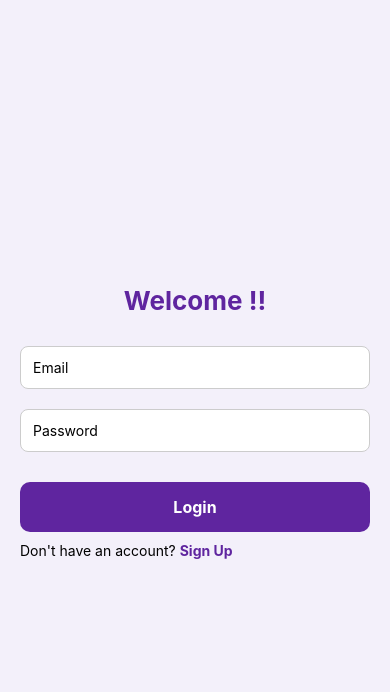
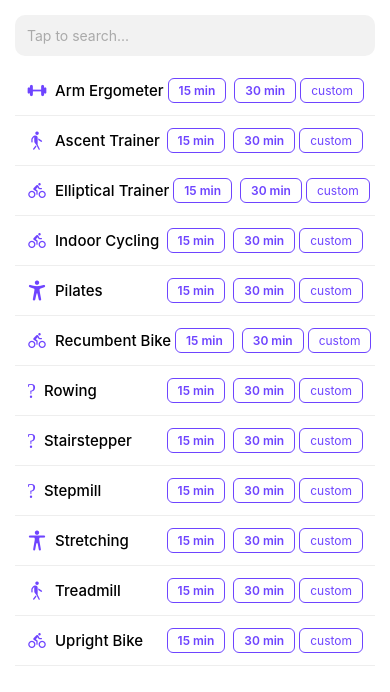
Before and after one commit to robua221/FitFlexApp, a React Native app: screen /ActivityTracker in a window 390 px wide. Shown: the top 692 px of the page. Built offline with nearby package versions, Linux system fonts and the light colour scheme; no server answers.

Commit message:
activity tracker

```diff
--- /dev/null
+++ b/screens/ActivityTrackerScreen.js
@@ -0,0 +1,150 @@
+import React, { useState } from "react";
+import {
+  View,
+  Text,
+  TextInput,
+  StyleSheet,
+  ScrollView,
+  TouchableOpacity,
+  Alert,
+} from "react-native";
+import { Ionicons, MaterialCommunityIcons } from "@expo/vector-icons";
+import { db, auth } from "../firebase/config";
+import { addDoc, collection, serverTimestamp } from "firebase/firestore";
+
+const EXERCISES = [
+  { name: "Arm Ergometer", icon: "barbell" },
+  { name: "Ascent Trainer", icon: "walk" },
+  { name: "Elliptical Trainer", icon: "bicycle" },
+  { name: "Indoor Cycling", icon: "bicycle" },
+  { name: "Pilates", icon: "accessibility" },
+  { name: "Recumbent Bike", icon: "bicycle" },
+  { name: "Rowing", icon: "rowing" },
+  { name: "Stairstepper", icon: "stairs-up" },
+  { name: "Stepmill", icon: "stairs" },
+  { name: "Stretching", icon: "body" },
+  { name: "Treadmill", icon: "walk" },
+  { name: "Upright Bike", icon: "bicycle" },
+];
+
+// ✅ Calories burned per minute (approx)
+const CALORIES_PER_MIN = 8;
+
+export default function ActivityTrackerScreen() {
+  const [search, setSearch] = useState("");
+
+  const handleAddActivity = async (exerciseName, minutes) => {
+    try {
+      const caloriesBurned = minutes * CALORIES_PER_MIN;
+      const user = auth.currentUser;
+
+      if (!user) {
+        Alert.alert("Error", "Please login again.");
+        return;
+      }
+
+      await addDoc(collection(db, "dailyActivity"), {
+        userId: user.uid,
+        exercise: exerciseName,
+        minutes,
+        calories: caloriesBurned,
+        createdAt: serverTimestamp(),
+      });
+
+      Alert.alert(
+        "✅ Activity Added",
+        `${exerciseName} (${minutes} min)\n${caloriesBurned} calories burned`
+      );
+    } catch (error) {
+      console.log(error);
+      Alert.alert("Error", "Could not save activity.");
+    }
+  };
+
+  const filtered = EXERCISES.filter((ex) =>
+    ex.name.toLowerCase().includes(search.toLowerCase())
+  );
+
+  return (
+    <ScrollView style={styles.container}>
+      <TextInput
+        placeholder="Tap to search..."
+        placeholderTextColor="#aaa"
+        style={styles.search}
+        value={search}
+        onChangeText={setSearch}
+      />
+
+      {filtered.map((item, index) => (
+        <View key={index} style={styles.row}>
+          <View style={styles.left}>
+            <Ionicons name={item.icon} size={20} color="#6E44FF" />
+            <Text style={styles.exerciseName}>{item.name}</Text>
+          </View>
+
+          <View style={styles.buttons}>
+            <TouchableOpacity
+              style={styles.timeButton}
+              onPress={() => handleAddActivity(item.name, 15)}
+            >
+              <Text style={styles.timeText}>15 min</Text>
+            </TouchableOpacity>
+
+            <TouchableOpacity
+              style={styles.timeButton}
+              onPress={() => handleAddActivity(item.name, 30)}
+            >
+              <Text style={styles.timeText}>30 min</Text>
+            </TouchableOpacity>
+
+            <TouchableOpacity
+              style={styles.customButton}
+              onPress={() => handleAddActivity(item.name, 45)}
+            >
+              <Text style={styles.customText}>custom</Text>
+            </TouchableOpacity>
+          </View>
+        </View>
+      ))}
+    </ScrollView>
+  );
+}
+
+const styles = StyleSheet.create({
+  container: { flex: 1, padding: 15, backgroundColor: "#fff" },
+  search: {
+    backgroundColor: "#f2f2f2",
+    padding: 12,
+    borderRadius: 10,
+    marginBottom: 10,
+  },
+  row: {
+    flexDirection: "row",
+    padding: 12,
+    backgroundColor: "#fff",
+    borderBottomWidth: 1,
+    borderColor: "#eee",
+    justifyContent: "space-between",
+    alignItems: "center",
+  },
+  left: { flexDirection: "row", alignItems: "center" },
+  exerciseName: { marginLeft: 8, fontSize: 15, fontWeight: "500" },
+  buttons: { flexDirection: "row", alignItems: "center" },
+  timeButton: {
+    borderWidth: 1,
+    borderColor: "#6E44FF",
+    paddingVertical: 4,
+    paddingHorizontal: 10,
+    borderRadius: 6,
+    marginHorizontal: 4,
+  },
+  timeText: { color: "#6E44FF", fontSize: 12, fontWeight: "600" },
+  customButton: {
+    borderWidth: 1,
+    borderColor: "#6E44FF",
+    paddingVertical: 4,
+    paddingHorizontal: 10,
+    borderRadius: 6,
+  },
+  customText: { color: "#6E44FF", fontSize: 12 },
+});
--- a/screens/DashboardScreen.js
+++ b/screens/DashboardScreen.js
@@ -1,34 +1,47 @@
 import React, { useEffect, useState } from "react";
-import { View, Text, StyleSheet, Image, ScrollView } from "react-native";
+import { View, Text, StyleSheet, ScrollView, Image } from "react-native";
 import { auth, db } from "../firebase/config";
-import { collection, getDocs, query, where } from "firebase/firestore";
+import { collection, query, where, getDocs } from "firebase/firestore";
 import { ProgressBar } from "react-native-paper";
 
 export default function DashboardScreen() {
   const [user, setUser] = useState(null);
   const [favoritesCount, setFavoritesCount] = useState(0);
-  const [caloriesBurned, setCaloriesBurned] = useState(420);
-  const [dailyGoal, setDailyGoal] = useState(600);
+  const [caloriesBurned, setCaloriesBurned] = useState(0);
+  const [activityCount, setActivityCount] = useState(0);
+
+  const DAILY_GOAL = 600;
 
   useEffect(() => {
     const currentUser = auth.currentUser;
     setUser(currentUser);
 
-    const fetchFavorites = async () => {
-      if (currentUser) {
-        const q = query(
-          collection(db, "favorites"),
-          where("userId", "==", currentUser.uid)
-        );
-        const snapshot = await getDocs(q);
-        setFavoritesCount(snapshot.size);
-      }
-    };
+    if (!currentUser) return;
 
-    fetchFavorites();
+    fetchFavorites(currentUser.uid);
+    fetchActivities(currentUser.uid);
   }, []);
 
-  const progress = Math.min(caloriesBurned / dailyGoal, 1);
+  const fetchFavorites = async (uid) => {
+    const q = query(collection(db, "favorites"), where("userId", "==", uid));
+    const snapshot = await getDocs(q);
+    setFavoritesCount(snapshot.size);
+  };
+
+  const fetchActivities = async (uid) => {
+    const q = query(collection(db, "dailyActivity"), where("userId", "==", uid));
+    const snapshot = await getDocs(q);
+
+    let totalCalories = 0;
+    snapshot.forEach((doc) => {
+      totalCalories += doc.data().calories || 0;
+    });
+
+    setCaloriesBurned(totalCalories);
+    setActivityCount(snapshot.size);
+  };
+
+  const progress = Math.min(caloriesBurned / DAILY_GOAL, 1);
 
   return (
     <ScrollView style={styles.container}>
@@ -38,25 +51,28 @@ export default function DashboardScreen() {
           style={styles.avatar}
         />
         <View>
-          <Text style={styles.name}>{user?.displayName || "FitFlex User"}</Text>
-          <Text style={styles.email}>{user?.email}</Text>
+          <Text style={styles.name}>{user?.email}</Text>
+          <Text style={styles.email}>FitFlex User</Text>
         </View>
       </View>
 
       <View style={styles.statsCard}>
         <Text style={styles.sectionTitle}>Your Stats</Text>
+
         <View style={styles.statsRow}>
           <View style={styles.statBox}>
             <Text style={styles.statValue}>{favoritesCount}</Text>
             <Text style={styles.statLabel}>Favorites</Text>
           </View>
+
           <View style={styles.statBox}>
             <Text style={styles.statValue}>{caloriesBurned}</Text>
             <Text style={styles.statLabel}>Calories Burned</Text>
           </View>
+
           <View style={styles.statBox}>
-            <Text style={styles.statValue}>85%</Text>
-            <Text style={styles.statLabel}>Goal Reached</Text>
+            <Text style={styles.statValue}>{activityCount}</Text>
+            <Text style={styles.statLabel}>Activities</Text>
           </View>
         </View>
       </View>
@@ -73,71 +89,25 @@ export default function DashboardScreen() {
 }
 
 const styles = StyleSheet.create({
-  container: {
-    flex: 1,
-    backgroundColor: "#fff",
-    padding: 20,
-  },
-  header: {
-    flexDirection: "row",
-    alignItems: "center",
-    marginBottom: 25,
-  },
-  avatar: {
-    width: 70,
-    height: 70,
-    borderRadius: 35,
-    marginRight: 15,
-  },
-  name: {
-    fontSize: 22,
-    fontWeight: "700",
-    color: "#2c3e50",
-  },
-  email: {
-    fontSize: 14,
-    color: "#7f8c8d",
-  },
+  container: { flex: 1, backgroundColor: "#fff", padding: 20 },
+  header: { flexDirection: "row", alignItems: "center", marginBottom: 25 },
+  avatar: { width: 70, height: 70, borderRadius: 35, marginRight: 15 },
+  name: { fontSize: 20, fontWeight: "700" },
+  email: { color: "#666" },
+
   statsCard: {
     backgroundColor: "#f7f2fa",
     padding: 15,
     borderRadius: 15,
     marginBottom: 25,
   },
-  sectionTitle: {
-    fontSize: 18,
-    fontWeight: "600",
-    marginBottom: 10,
-    color: "#2c3e50",
-  },
-  statsRow: {
-    flexDirection: "row",
-    justifyContent: "space-between",
-  },
-  statBox: {
-    alignItems: "center",
-  },
-  statValue: {
-    fontSize: 20,
-    fontWeight: "bold",
-    color: "#8e44ad",
-  },
-  statLabel: {
-    fontSize: 14,
-    color: "#7f8c8d",
-  },
-  progressCard: {
-    backgroundColor: "#f7f2fa",
-    padding: 15,
-    borderRadius: 15,
-  },
-  progressBar: {
-    height: 10,
-    borderRadius: 10,
-  },
-  progressText: {
-    textAlign: "center",
-    marginTop: 8,
-    color: "#7f8c8d",
-  },
+  sectionTitle: { fontSize: 18, fontWeight: "600", marginBottom: 10 },
+  statsRow: { flexDirection: "row", justifyContent: "space-between" },
+  statBox: { alignItems: "center" },
+  statValue: { fontSize: 20, fontWeight: "bold", color: "#8e44ad" },
+  statLabel: { color: "#777" },
+
+  progressCard: { padding: 15, borderRadius: 15, backgroundColor: "#f7f2fa" },
+  progressBar: { height: 10, borderRadius: 10 },
+  progressText: { marginTop: 10, textAlign: "center", color: "#777" },
 });
--- a/screens/HomeScreen.js
+++ b/screens/HomeScreen.js
@@ -37,6 +37,10 @@ export default function HomeScreen({ navigation }) {
        <TouchableOpacity style={styles.button} onPress={() => navigation.navigate('Dashboard')}>
         <Text style={FONTS.button}>Dashboard</Text>
       </TouchableOpacity>
+      <TouchableOpacity style={styles.button} onPress={() => navigation.navigate('ActivityTracker')}>
+  <Text style={FONTS.button}>Track Activity</Text>
+</TouchableOpacity>
+
 
       <TouchableOpacity style={[styles.button, { backgroundColor: COLORS.danger }]} onPress={handleLogout}>
         <Text style={FONTS.button}>Log Out</Text>
--- a/screens/LoginScreen.js
+++ b/screens/LoginScreen.js
@@ -19,6 +19,7 @@ export default function LoginScreen({ navigation }) {
 
   return (
     <View style={styles.container}>
+
       <Text style={FONTS.title}>Welcome !!</Text>
       <TextInput style={styles.input} placeholder="Email" onChangeText={setEmail} />
       <TextInput style={styles.input} placeholder="Password" secureTextEntry onChangeText={setPassword} />
```
Also changed, not shown: data/activities.js (added, +14 -0 lines), navigation/AppNavigator.js (+18 -13 lines).
